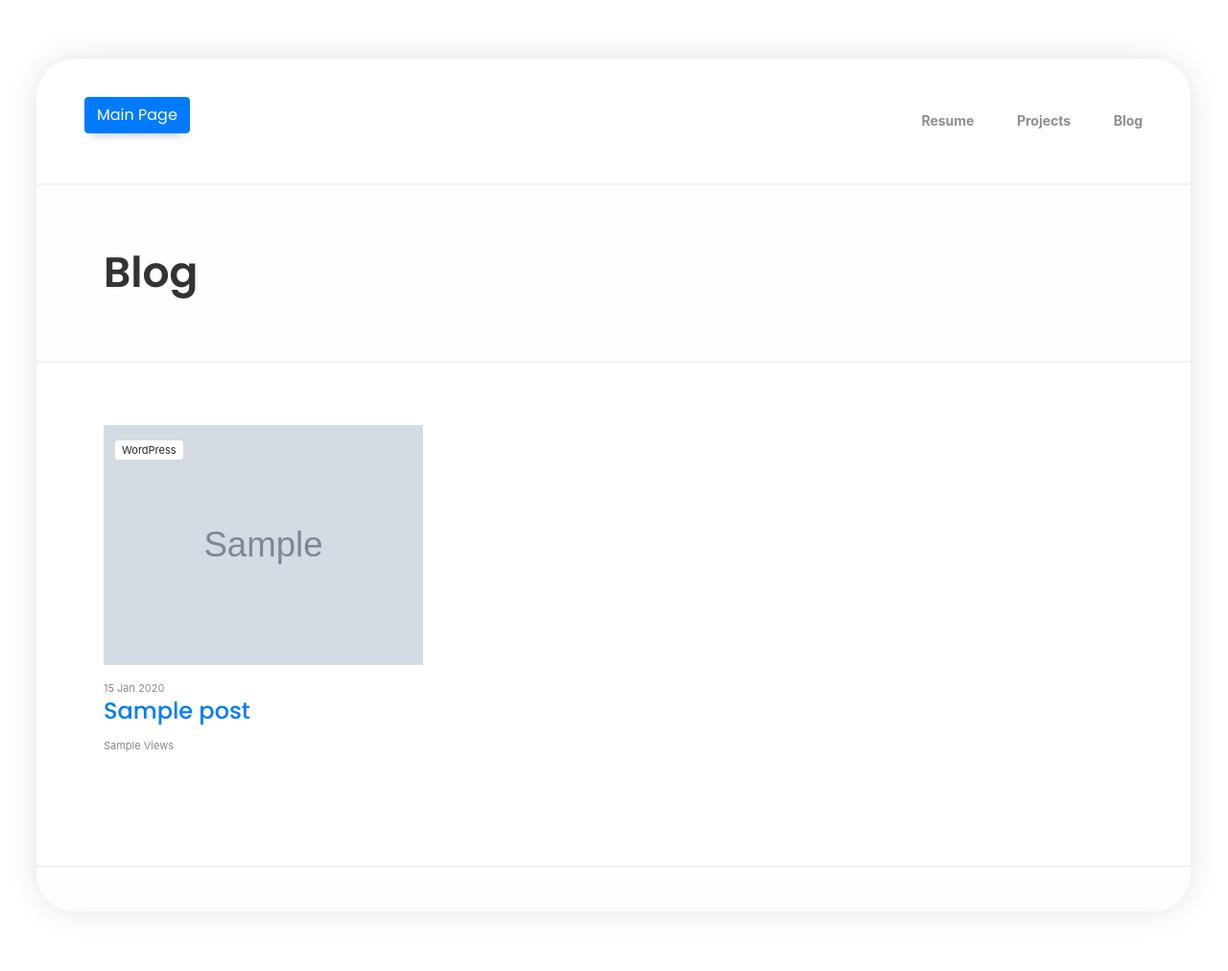
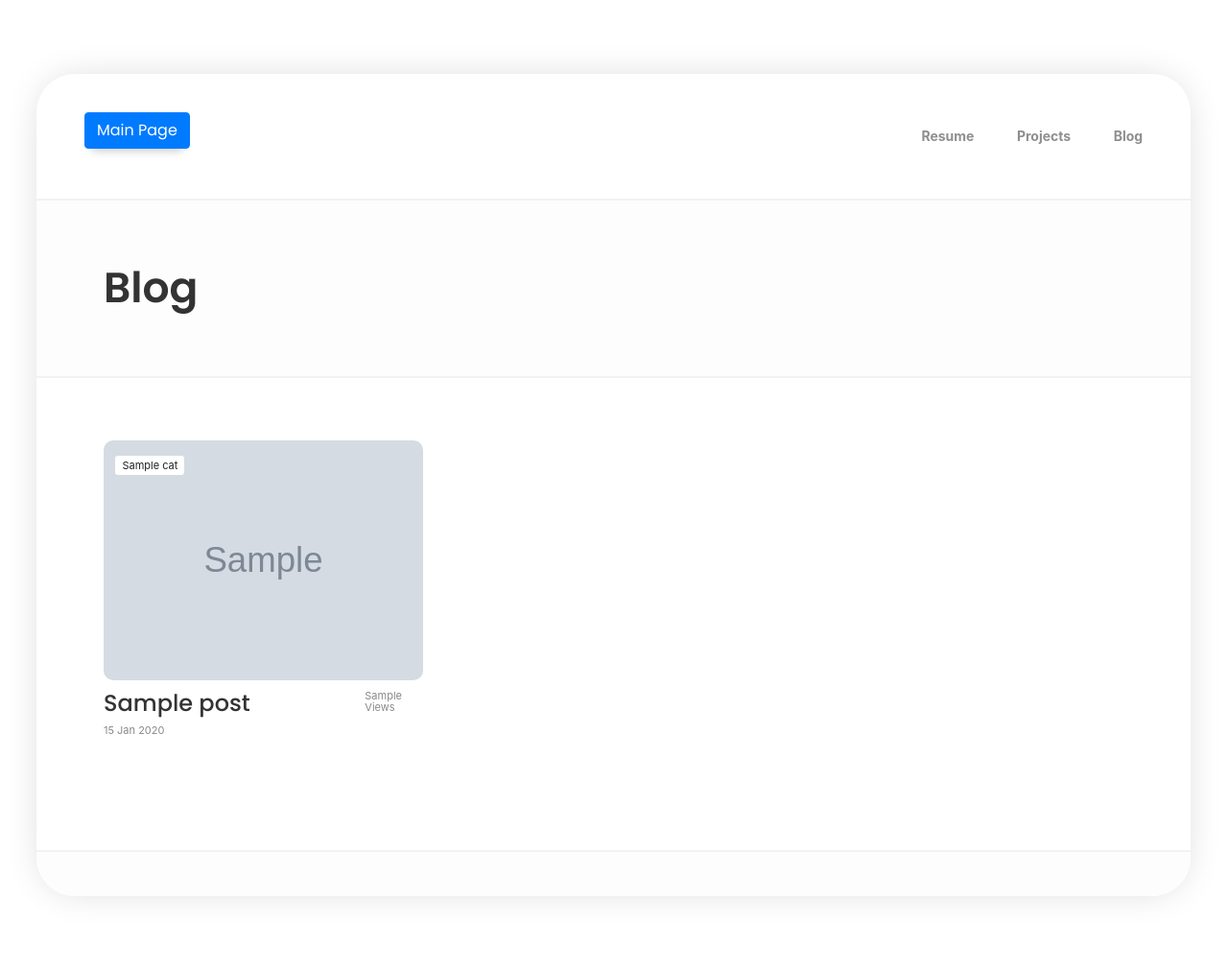
Before and after one commit to Aaidaro/Resume, a Django app: template templates/blog/blog_main.html in a window 1280 px wide. Shown: the whole page at 96% size. Run offline with Django 4.2, Linux system fonts and the light colour scheme; the template is opened without the code that fills it: most values are stand-ins (such as "Sample title", 1, 10 or a date in 2020); grey boxes marked "Sample" are stand-in pictures; some libraries are stand-ins or nearby versions; some web fonts are replaced.

Commit message:
Add category to the blog posts

```diff
--- a/templates/blog/blog_main.html
+++ b/templates/blog/blog_main.html
@@ -21,17 +21,29 @@
               <!-- Blog Post 1 -->
               <div class="item">
                 <div class="blog-card">
-                  <div class="category">
-                    <a href="#" title= "View all posts in {{post.tag}}">WordPress</a>
+                  <div class="media-block">
+                    <div class="category">
+                      {% for cat in post.category.all %}
+                        <a href="#" title= "View all posts in {{cat.name}}">{{cat.name}}</a>
+                      {% endfor %}
+                    </div>
+                    <a href="{% url 'blog:single' pid=post.id%}">
+                      <img src="{{post.image.url}}" alt="{{post.title}}"/>
+                      <div class="mask"></div>
+                    </a>
                   </div>
-                  <img src="{{post.image.url}}" alt="How to Make a WordPress Plugin Extensible" title="" />
-                  <div class="mask"></div>
                   <div class="post-info">
-                  <div class="post-date">{{post.published_date|date:"j M Y"}}</div>
-                  <div class="ci-text">
-                    <h4><a href="{% url 'blog:single' pid=post.id%}">{{post.title}}</a></h4>
-                  </div>
-                    <div class="post-date">{{post.counted_view}} Views</div>
+                    <div class="row">
+                      <div class="col-xs-12 col-sm-9">
+                        <a href="{% url 'blog:single' pid=post.id%}">
+                          <h4 class="blog-item-title">{{post.title}}</h4>
+                        </a>
+                        <div class="post-date">{{post.published_date|date:"j M Y"}}</div>
+                      </div>
+                      <div class="col-xs-12 col-sm-3">
+                        <div class="post-date">{{post.counted_view}} Views</div>
+                      </div>
+                    </div>
                   </div>
                 </div>
               </div>
```
Also changed, not shown: blog/admin.py (+6 -1 lines), blog/models.py (+8 -1 lines), blog/migrations/0006_category_post_category.py (added).
